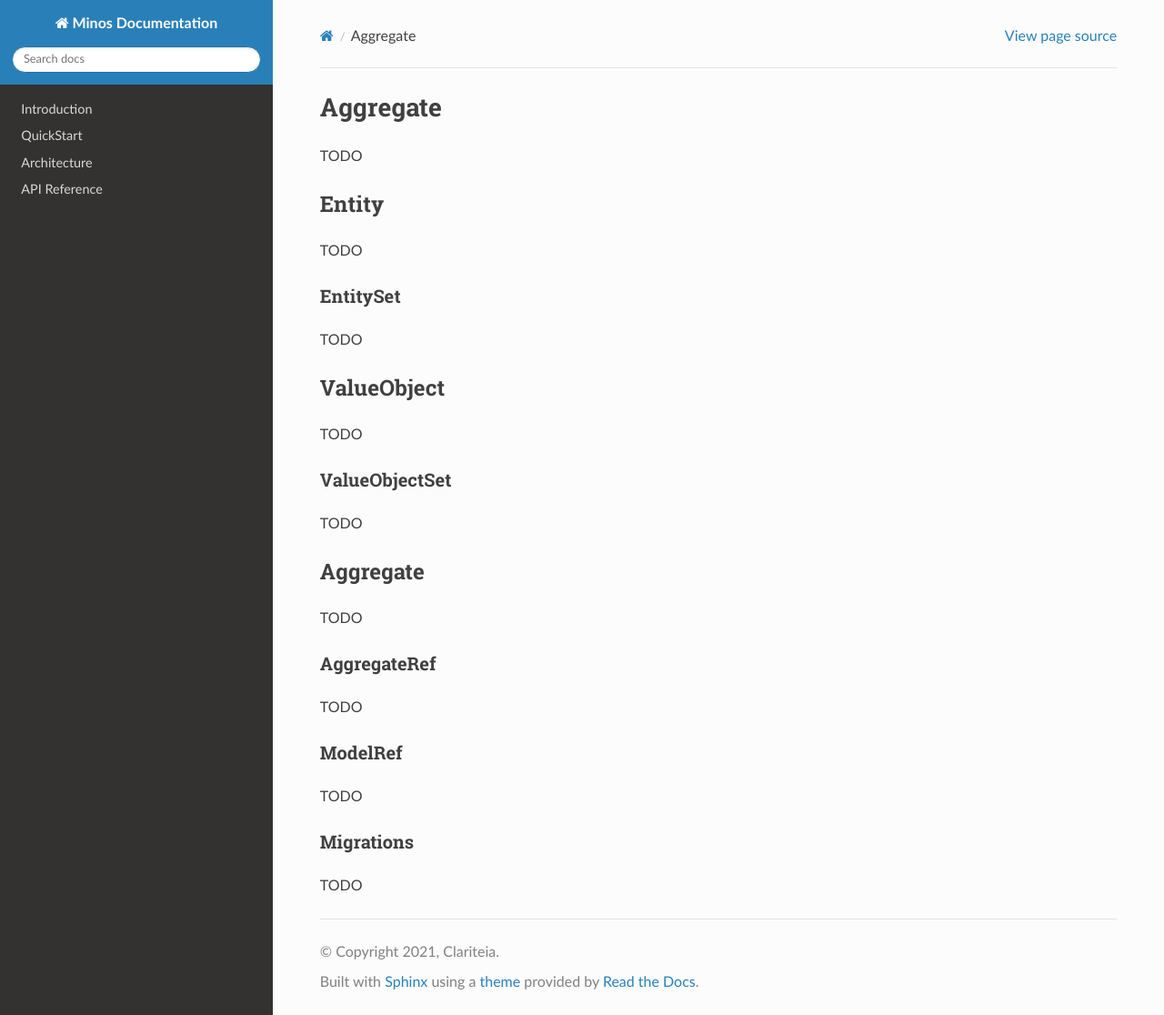
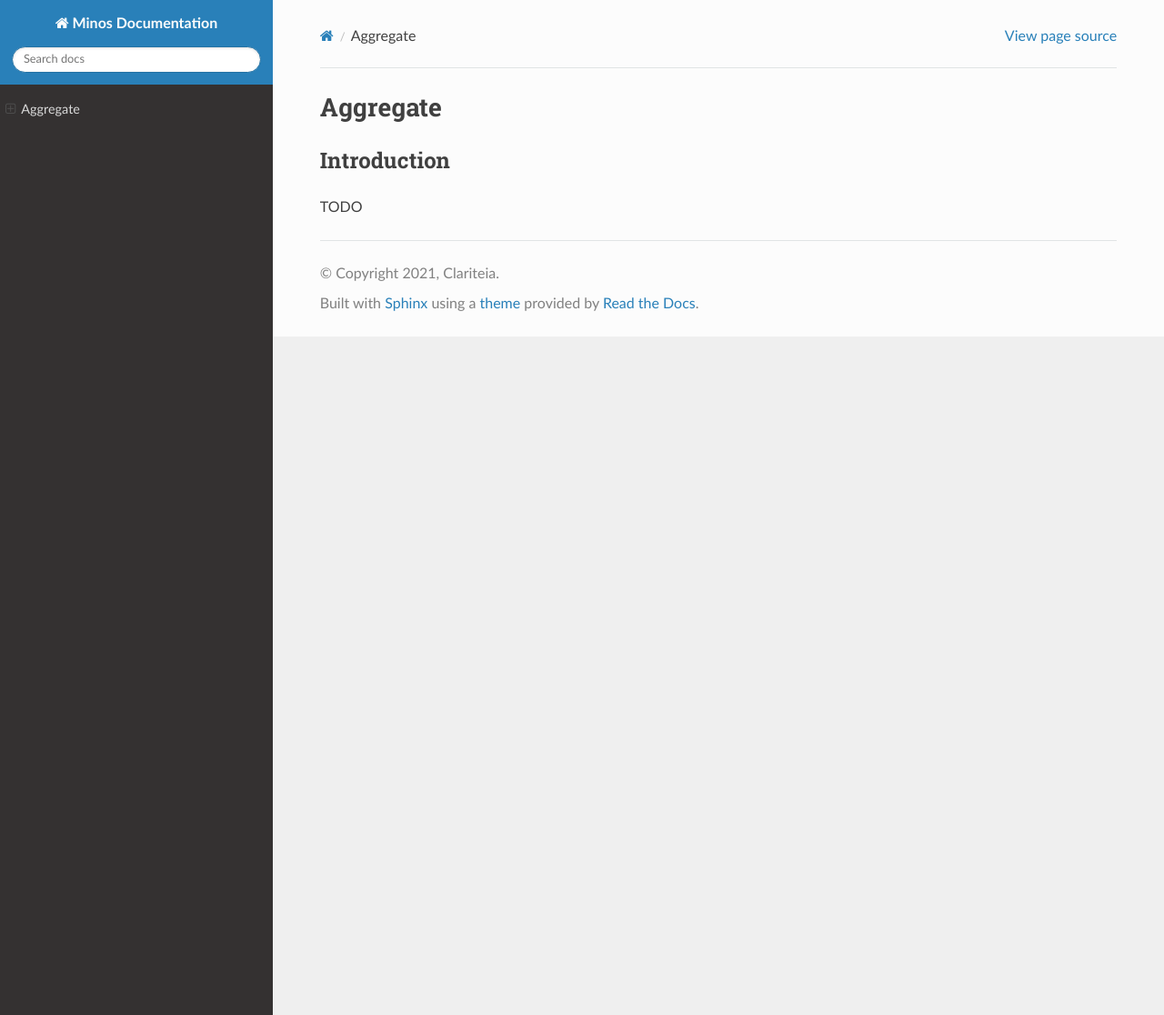
Before and after one commit to Clariteia/minos-documentation, a Sphinx documentation site: the page built from docs/quickstart/aggregate.md, in a window 1280 px wide and 1116 px high. Shown: the whole window at 91% size. Built offline with Sphinx 7.4.7 and the Read the Docs theme 2.0.0, drawn with Linux system fonts in a browser that asks for light colours.

Commit message:
* Minor improvements.

```diff
--- a/docs/quickstart/aggregate.md
+++ b/docs/quickstart/aggregate.md
@@ -1,35 +1,5 @@
 # Aggregate
 
-TODO
-
-## Entity
+## Introduction
 
 TODO
-
-### EntitySet
-
-TODO
-
-## ValueObject
-
-TODO
-
-### ValueObjectSet
-
-TODO
-
-## Aggregate
-
-TODO
-
-### AggregateRef
-
-TODO
-
-### ModelRef
-
-TODO
-
-### Migrations
-
-TODO
```
Also changed, not shown: docs/architecture/_toc.md (+1 -0 lines), docs/architecture/data_model.md (added, +37 -0 lines), docs/index.md (+0 -5 lines), docs/quickstart/saga.md (+2 -0 lines), docs/quickstart/service.md (+2 -0 lines).
